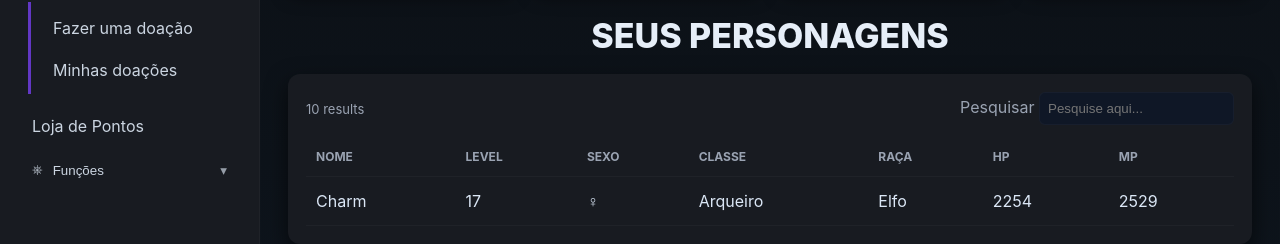
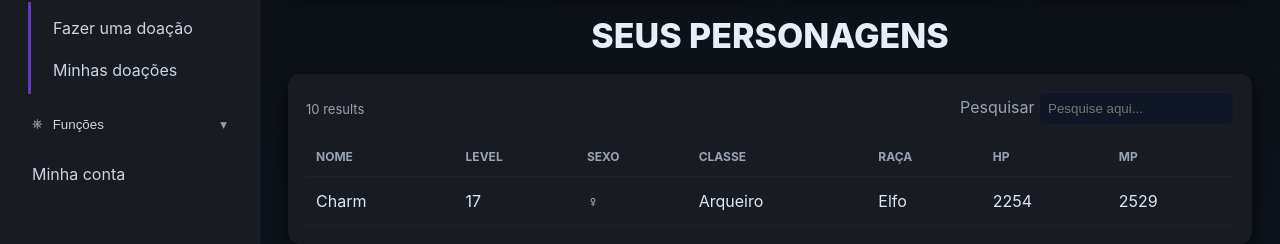
Before and after one commit to Larissa1232/evol, a React (Vite) app: page / in a window 1280 px wide. Shown: the part 241-485 px from the top of the page. Built offline with nearby package versions, Linux system fonts and the light colour scheme.

Commit message:
Correção 1

```diff
--- a/src/components/Sidebar.jsx
+++ b/src/components/Sidebar.jsx
@@ -40,7 +40,6 @@ export default function Sidebar() {
           </ul>
         </div>
 
-        <a className="menu-item">Loja de Pontos</a>
 
         <div className="menu-item has-children">
           <button
@@ -64,6 +63,8 @@ export default function Sidebar() {
             <li><a className="submenu-item">Resgate de Folhas</a></li>
           </ul>
         </div>
+        <div className="menu-section"></div>
+        <a className="menu-item">Minha conta</a>
       </nav>
     </aside>
   );
```
